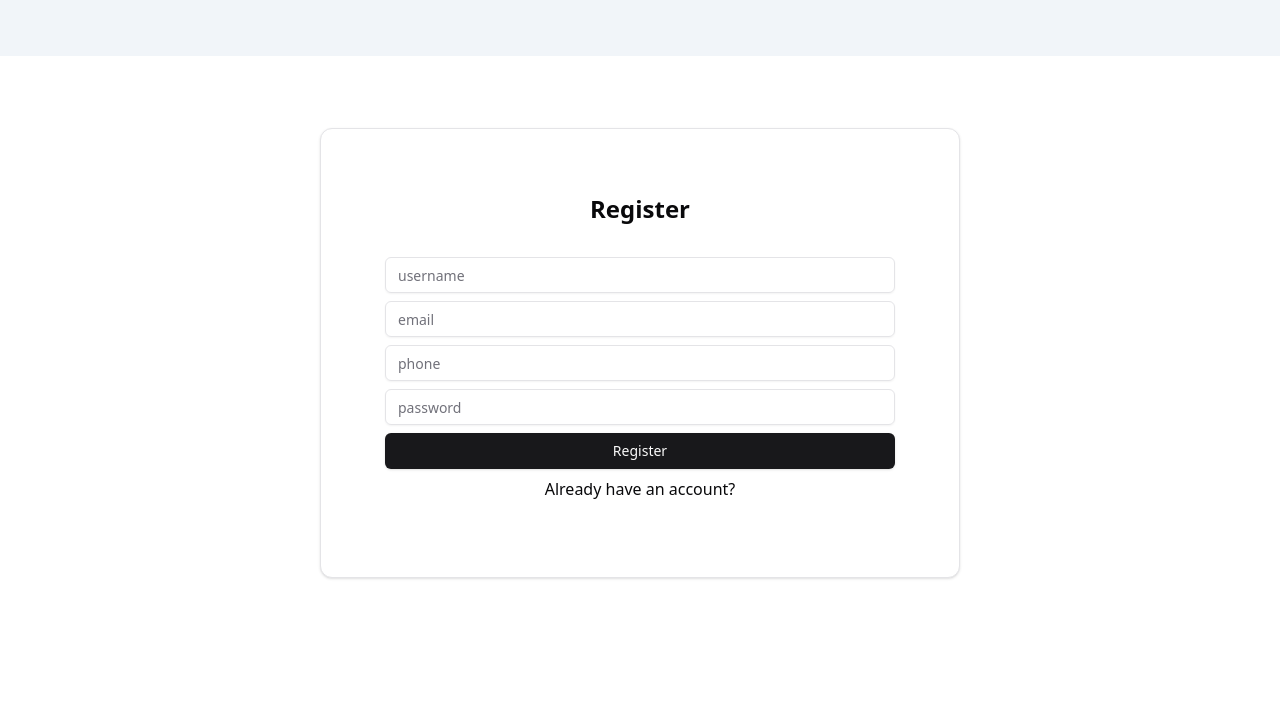
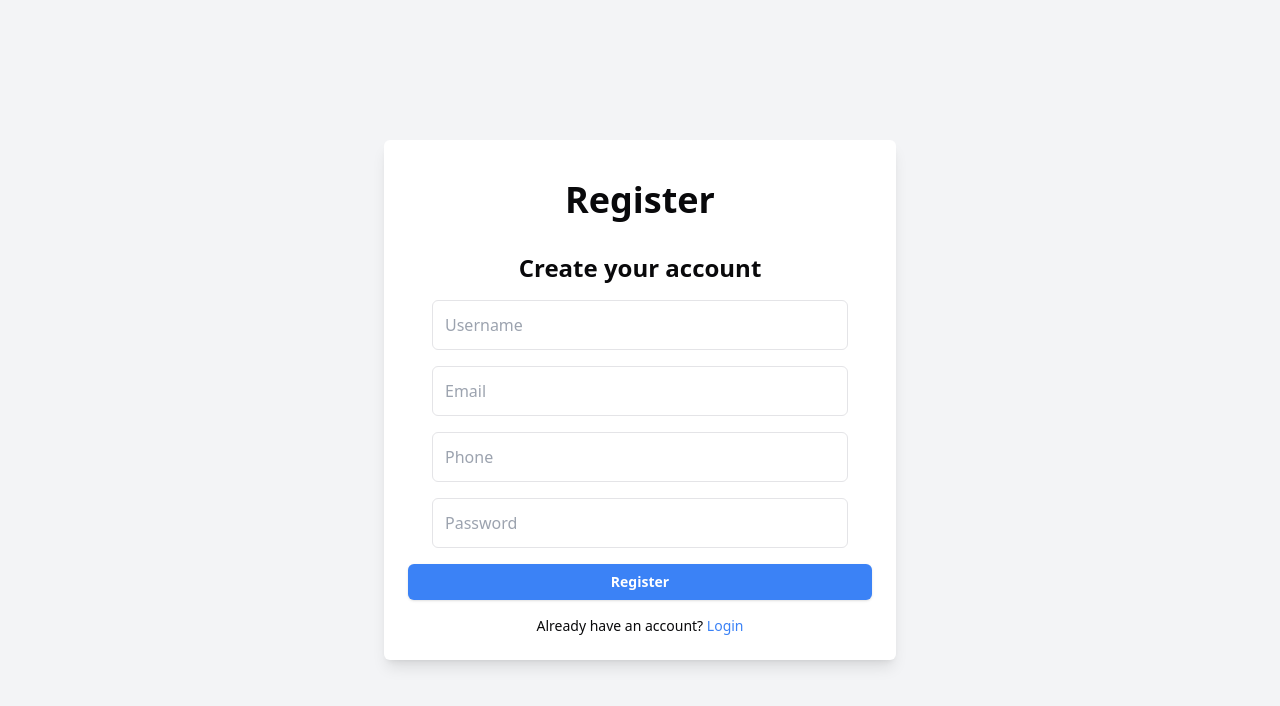
Before and after one commit to radjikinseptiawan/Chatting_Platform, a Next.js app: page /register in a window 1280 px wide. Shown: the top 706 px of the page. Built offline with nearby package versions, Linux system fonts and the light colour scheme.

Commit message:
membuat sistem registrasi

```diff
--- /dev/null
+++ b/src/app/api/auth/register/route.ts
@@ -0,0 +1,34 @@
+import { NextRequest, NextResponse } from "next/server"
+import { connectDB } from "../../db"
+import { User } from "../../models/models";
+import bcrypt from "bcrypt"
+
+export async function POST(req : NextRequest){
+    await connectDB()
+    try{
+        const {username,email,phone,password} = await req.json()
+        if(!username || !email || !phone || !password){
+            return  NextResponse.json({message : "Field must filled!"},{status:400})
+        }
+
+        const libDbcurrent = await User.findOne({
+            $or : [{username : username},{email : email},{phone : phone}]
+        })
+        if(libDbcurrent){
+            return  NextResponse.json({message : "Already used!"},{status:400})
+        }
+
+        const hashedPassword = await bcrypt.hash(password,10)
+        const newUser = await User.create({
+            username,
+            email,
+            phone,
+            password : hashedPassword
+        })
+
+        return NextResponse.json({message : "Data has been added!",users : newUser},{status : 200})
+    }catch(error){
+        console.log(error)
+        return NextResponse.json({message : "Failed added data!"},{status : 404})
+    }
+}
--- a/src/app/api/routes/route.ts
+++ /dev/null
@@ -1,26 +0,0 @@
-import { NextRequest, NextResponse } from "next/server"
-import { connectDB } from "../db"
-import { User } from "../models/models";
-
-export async function GET(){
-    await connectDB()
-    try{
-        const users = await User.find();
-        return NextResponse.json({message : users})
-    }catch{
-        return NextResponse.json({error : "Failed to fetching users"},{status : 500})
-    }
-}
-
-export async function POST(req : NextRequest){
-    await connectDB()
-    try{
-        const {username,email,phone,password} = await req.json()
-        const newUser = new User({username,email,phone,password})
-        await newUser.save()
-
-        return NextResponse.json({message : "Data already added!",users : newUser},{status : 200})
-    }catch{
-        return NextResponse.json({message : "Failed added data!"},{status : 404})
-    }
-}
--- a/src/app/login/layout.tsx
+++ b/src/app/login/layout.tsx
@@ -27,8 +27,6 @@ export default function RootLayout({
       <body
         className={`${geistSans.variable} ${geistMono.variable} antialiased`}
       >
-    <div className="bg-slate-100 w-full flex justify-between top-0 p-7 fixed">
-        </div>
         {children}
       </body>
     </html>
--- a/src/app/login/page.tsx
+++ b/src/app/login/page.tsx
@@ -1,32 +1,51 @@
 'use client'
 
-// import MainPost from "@/components/edited/mainpage"
-import { Button } from "@/components/ui/button";
-import { Card, CardContent, CardHeader } from "@/components/ui/card";
-import { Input } from "@/components/ui/input";
+import { useState } from "react";
 import Link from "next/link";
-import { useState } from "react";
 
 export default function Home() {
-const [username,setUsername] = useState<string>("")
-const [password,setPassword] = useState<string>("")
-const submitInput = async ()=>{
-  setUsername("")
-  setPassword("")
+  const [username, setUsername] = useState<string>("");
+  const [password, setPassword] = useState<string>("");
+
+  const submitInput = async () => {
+    setUsername("");
+    setPassword("");
+  };
+
+  return (
+    <div className="flex flex-col justify-center items-center min-h-screen p-4 bg-gray-100">
+      <div className="flex flex-col items-center w-full max-w-lg p-6 bg-white shadow-lg rounded-md">
+        <h1 className="font-bold text-4xl my-4">Login</h1>
+        <p className="font-semibold text-2xl my-4">Welcome back!</p>
+        <div className="flex flex-col w-full px-6">
+          <input
+            type="text"
+            value={username}
+            onChange={(e) => setUsername(e.target.value)}
+            placeholder="Username"
+            className="border p-3 w-full rounded-md mb-4"
+          />
+          <input
+            type="password"
+            value={password}
+            onChange={(e) => setPassword(e.target.value)}
+            placeholder="Password"
+            className="border p-3 w-full rounded-md mb-4"
+          />
+        </div>
+        <button
+          onClick={submitInput}
+          className="bg-blue-500 text-white w-full py-3 rounded-md font-semibold hover:bg-blue-600"
+        >
+          Login
+        </button>
+        <p className="mt-4 text-sm">
+          Dont`t have an account ?
+          <Link href="/register" className="text-blue-500 hover:underline">
+            Register
+          </Link>
+        </p>
+      </div>
+    </div>
+  );
 }
-return(
-    <>
-    <Card className="w-1/2 mx-auto middle my-32 p-10">
-    <CardHeader className="font-bold text-2xl text-center">Login</CardHeader>
-    <CardContent>
-    <Input value={username} placeholder="username" type="text" onChange={(e)=> setUsername(e.target.value)} className="my-2"/>
-    <Input value={password} placeholder="password" type="password" onChange={(e)=> setPassword(e.target.value)} className="my-2"/>
-    <div className="text-center flex flex-col ">
-    <Button onClick={submitInput}>Login</Button>
-    <Link href={"/register"} className="my-2">Dont have an account?</Link>
-    </div>
-    </CardContent>
-    </Card>
-    </>
-);
-}
--- a/src/app/register/layout.tsx
+++ b/src/app/register/layout.tsx
@@ -27,9 +27,7 @@ export default function RootLayout({
       <body
         className={`${geistSans.variable} ${geistMono.variable} antialiased`}
       >
-    <div className="bg-slate-100 w-full flex justify-between top-0 p-7 fixed">
-        </div>
-        {children}
+         {children}
       </body>
     </html>
   );
--- a/src/app/register/page.tsx
+++ b/src/app/register/page.tsx
@@ -1,50 +1,117 @@
+/* eslint-disable @typescript-eslint/no-explicit-any */
 'use client'
 
-// import MainPost from "@/components/edited/mainpage"
-import { Button } from "@/components/ui/button";
-import { Card, CardContent, CardHeader } from "@/components/ui/card";
-import { Input } from "@/components/ui/input";
+import { useState } from "react";
 import axios from "axios";
 import Link from "next/link";
-import { useState } from "react";
+import { Button } from "@/components/ui/button";
+import { LoaderIcon } from "lucide-react";
+import Alert from '@mui/material/Alert';
+import {Check,Dangerous} from '@mui/icons-material/'
+import { motion, AnimatePresence } from "framer-motion";
 
-export default function Home() {
-const [username,setUsername] = useState<string>("")
-const [email,setEmail] = useState<string>("")
-const [phone,setPhone] = useState<number | string>()
-const [data,setData]= useState<string>("")
-const [password,setPassword] = useState<string>("")
-const submitInput = async ()=>{
-  const newUser = {
-    username,
-    email,
-    phone,
-    password
+export default function Register() {
+  const [username, setUsername] = useState<string>("");
+  const [email, setEmail] = useState<string>("");
+  const [phone, setPhone] = useState<number | string>("");
+  const [password, setPassword] = useState<string>("");
+  const [data, setData] = useState<string>("");
+  const [isLoading,setIsLoading] = useState<boolean>(false);
+  const [status, setStatus] = useState<number | null>(null)
+  const submitInput = async () => {
+    try{
+    setIsLoading(true)
+    const response = await axios.post("/api/auth/register",{
+      username,email,phone,password
+    })
+    setUsername("")
+    setEmail("")
+    setPassword("")
+    setPhone("")
+    setData(response.data.message || "Registration failed. please try again")
+    setStatus(response.data.status || 200)
+    setIsLoading(false)
+    }catch(error : any){
+      setStatus(error.response?.data?.status || 500)
+      setData(error.response?.data?.message)
+      setIsLoading(false)
+      }
   }
 
-  const response = await axios.post("http://localhost:3000/api/routes",newUser)
-  setData(response.data.message)
-  setPhone("")
-  setUsername("")
-  setPassword("")
-  setEmail("")
-  console.log(data)
+  console.log(status)
+  return (
+    <div className="flex flex-col justify-center items-center min-h-screen p-4 bg-gray-100">
+      {
+      status !== null &&
+      <div className="flex w-1/6  items-center ">
+        <motion.div
+        initial={{ y: -50, opacity: 0 }}  // Mulai dari atas dengan opacity 0
+        animate={{ y: 0, opacity: 1 }}   // Muncul ke posisi normal dengan opacity 1
+        exit={{ y: -50, opacity: 0 }}     // Hilang ke atas dengan opacity 0
+        transition={{ duration: 0.3 }}    // Durasi animasi
+        className="fixed top-6 w-screen"
+      >
+      <Alert
+      severity={status > 400 ? 'error' : 'success'}
+      icon={status > 400 ? <Dangerous/> :<Check/>}
+      className="fixed top-0 w-56"
+      >{data}</Alert>
+      </motion.div>
+      </div>
+      }
+      <div className="flex flex-col items-center w-full max-w-lg p-6 bg-white shadow-lg rounded-md">
+        <h1 className="font-bold text-4xl my-4">Register</h1>
+        <p className="font-semibold text-2xl my-4">Create your account</p>
+        <div className="flex flex-col w-full px-6">
+          <input
+            type="text"
+            value={username}
+            onChange={(e) => setUsername(e.target.value)}
+            placeholder="Username"
+            className="border p-3 w-full rounded-md mb-4"
+          />
+          <input
+            type="email"
+            value={email}
+            onChange={(e) => setEmail(e.target.value)}
+            placeholder="Email"
+            className="border p-3 w-full rounded-md mb-4"
+          />
+          <input
+            type="string"
+            value={phone}
+            onChange={(e) => setPhone(e.target.value)}
+            placeholder="Phone"
+            className="border p-3 w-full rounded-md mb-4"
+          />
+          <input
+            type="password"
+            value={password}
+            onChange={(e) => setPassword(e.target.value)}
+            placeholder="Password"
+            className="border p-3 w-full rounded-md mb-4"
+          />
+        </div>
+        {
+          isLoading ?
+
+          <Button disabled><LoaderIcon/></Button>
+          :
+
+        <Button
+          onClick={submitInput}
+          className="bg-blue-500 text-white w-full py-3 rounded-md font-semibold hover:bg-blue-600"
+        >
+          Register
+        </Button>
+        }
+        <p className="mt-4 text-sm">
+          Already have an account?{" "}
+          <Link href="/login" className="text-blue-500 hover:underline">
+            Login
+          </Link>
+        </p>
+      </div>
+    </div>
+  );
 }
-return(
-    <>
-    <Card className="w-1/2 mx-auto middle my-32 p-10">
-    <CardHeader className="font-bold text-2xl text-center">Register</CardHeader>
-    <CardContent>
-    <Input value={username} placeholder="username" type="text" onChange={(e)=> setUsername(e.target.value)} className="my-2"/>
-    <Input value={email} placeholder="email" type="email" onChange={(e)=> setEmail(e.target.value)} className="my-2"/>
-    <Input placeholder="phone" onChange={e => setPhone(e.target.value)} type="number" value={phone} className="my-2"/>
-    <Input value={password} placeholder="password" type="password" onChange={(e)=> setPassword(e.target.value)} className="my-2"/>
-    <div className="w-full flex justify-center text-center my-1 flex-col">
-    <Button onClick={submitInput}>Register</Button>
-    <Link href={"/login"} className="my-2">Already have an account?</Link>
-    </div>
-    </CardContent>
-    </Card>
-    </>
-);
-}
```
Also changed, not shown: package.json (+8 -0 lines), 1 other file (tests, documents, lock files or other folders).
